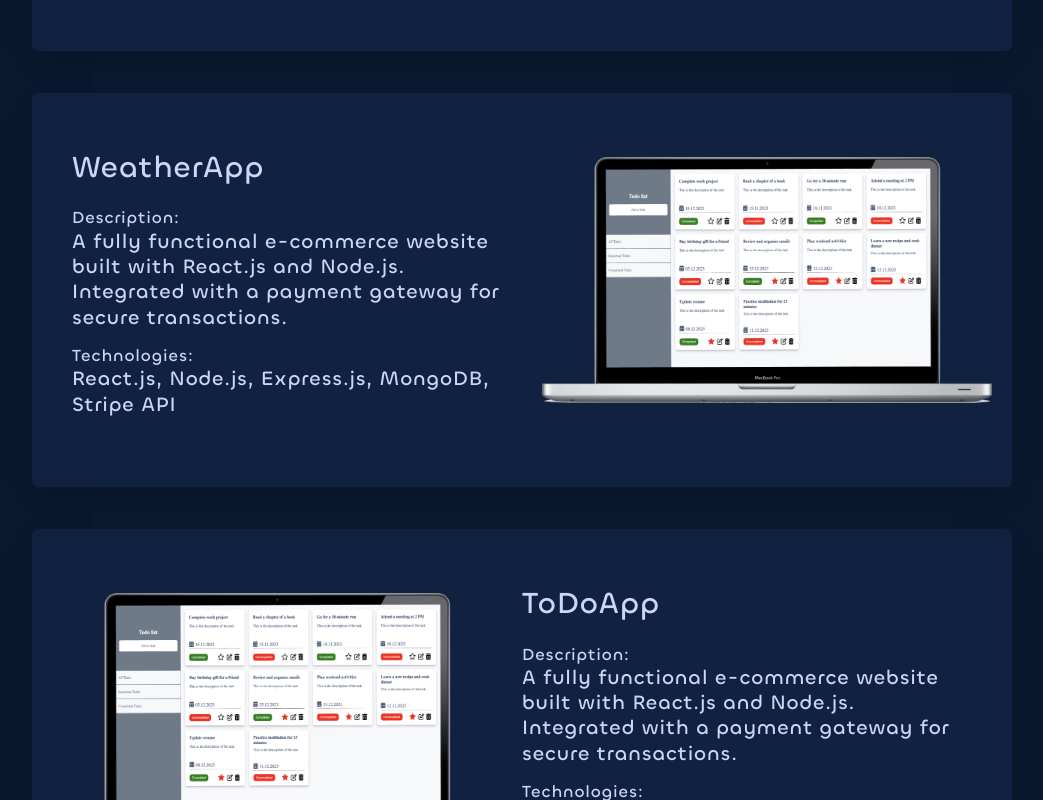
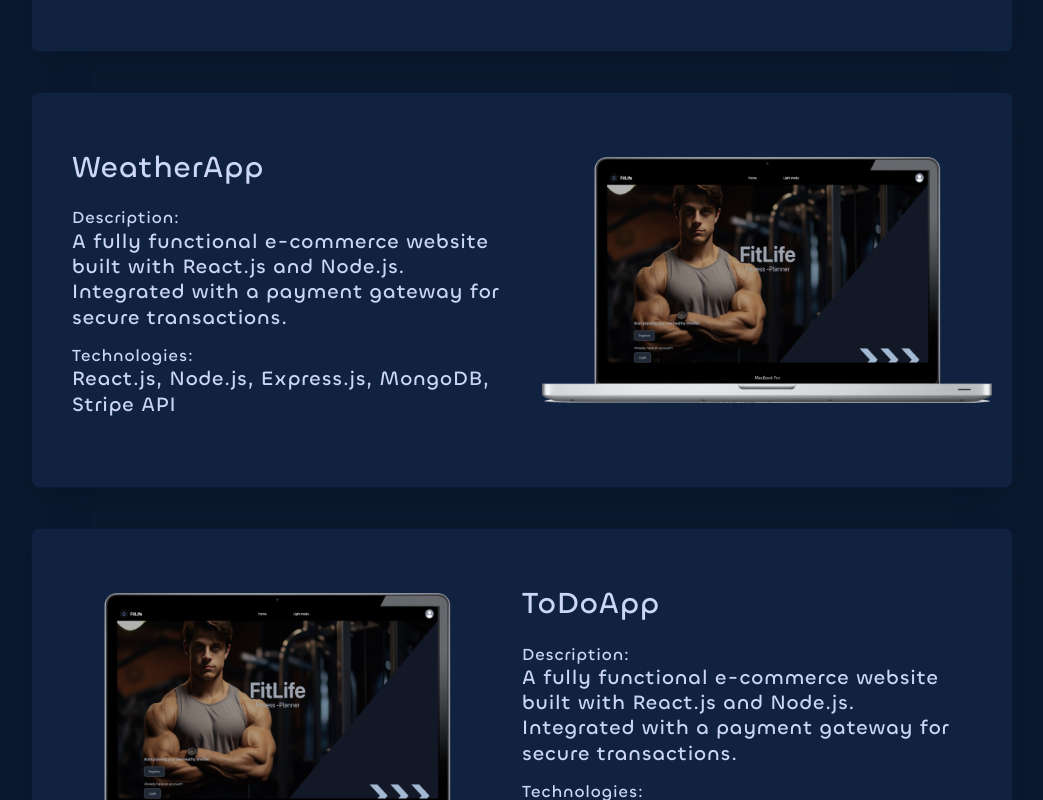
Before and after one commit to DarkoHristovski/Portfolio, a React (Vite) app: page / in a window 1280 px wide. Shown: the part 2300-3100 px from the top of the page, without its empty margins (119-1162 px from the left). Built offline with nearby package versions, Linux system fonts and the light colour scheme.

Commit message:
changing about page

```diff
--- a/src/components/About/About.jsx
+++ b/src/components/About/About.jsx
@@ -1,15 +1,62 @@
 
 import './about.css'
 
-const About = ({data}) =>{
-  {console.log(data)}
+
+const developer = {
+  name: "Darko",
+  lastName: "Hristovski",
+  description:"A passionate web developer with expertise in front-end and back-end technologies.",
+  about:"I'm a passionate junior web developer specializing in React and the MERN (MongoDB, Express.js, React.js, Node.js) stack. With a strong foundation in front-end development and a knack for creating intuitive user interfaces, I strive to build engaging web applications that not only look great but also provide seamless user experiences.",
+  email: "hristovski15@gmail.com",
+  stacks: [
+    {
+      id:1,
+      img:'/src/assets/frontend.svg',
+      name: "Front-End Development",
+      languages: ["HTML","CSS3","JavaScript", "React"],
+      tools: ["Bootstrap", "Tailwind"],
+    },
+    {
+      id:2,
+      img:'/src/assets/backend.svg',
+      name: "Back-End Development",
+      languages: ["Node.JS", "NoSQL", "SQL"],
+      tools: ["Express", "PostgreSQL", "Mongo DB",  "GitHub", "Netfliy"],
+    },
+    {
+      id:3,
+      img:'/src/assets/trello.svg',
+      name: "Practices",
+      languages: ["Agile", "SCRUM"],
+      tools: ["Trello", "Slack", "Discord"],
+    },
+  ],
+  projects: [
+    {
+      title: "Project 1",
+      description:
+        "A responsive website built using HTML, CSS, and JavaScript. Implemented modern design principles and animations for a sleek user experience.",
+      technologies: ["HTML", "CSS", "JavaScript"],
+    },
+    {
+      title: "Project 2",
+      description:"An e-commerce platform developed with React.js and Node.js. Integrated with Stripe API for secure payment processing.",
+      technologies: ["React.js", "Node.js", "Stripe API"],
+    },
+    // Add more projects as needed
+  ],
+  // You can add more properties such as education, experience, etc.
+};
+
+const About = () =>{
+
     return(
         <section id='about' className="section section-padding text-center">
           <div className="container">
            <h2>About me</h2>
-            <p>{data.about}</p>
+            <p>{developer.about}</p>
             <div className="about-stack">
-                {data.stacks.map(x=>{
+                {developer.stacks.map(x=>{
               return(
                 <div key={x.id} className="card">
                 <div className='card-top'>
--- a/src/components/Projects/Projects.jsx
+++ b/src/components/Projects/Projects.jsx
@@ -1,6 +1,31 @@
 import { useState } from "react";
-import projectsList from "../../projectsList";
 import "./projects.css";
+
+
+const projectsList=[
+    {
+      id:1,
+        name:"FitLife",
+        img:'/src/assets/fitLife.png',
+        description: "A fully functional e-commerce website built with React.js and Node.js. Integrated with a payment gateway for secure transactions.",
+        technologies: ["React.js", "Node.js", "Express.js", "MongoDB", "Stripe API"]
+      },
+      {
+        id:2,
+        name:"WeatherApp",
+        img:'/src/assets/fitLife.png',
+        description: "A fully functional e-commerce website built with React.js and Node.js. Integrated with a payment gateway for secure transactions.",
+        technologies: ["React.js", "Node.js", "Express.js", "MongoDB", "Stripe API"]
+      },
+      {
+        id:3,
+        name:"ToDoApp",
+        img:'/src/assets/fitLife.png',
+        description: "A fully functional e-commerce website built with React.js and Node.js. Integrated with a payment gateway for secure transactions.",
+        technologies: ["React.js", "Node.js", "Express.js", "MongoDB", "Stripe API"]
+      }
+]
+
 
 const Projects = () => {
   const [project] = useState(projectsList);
```
